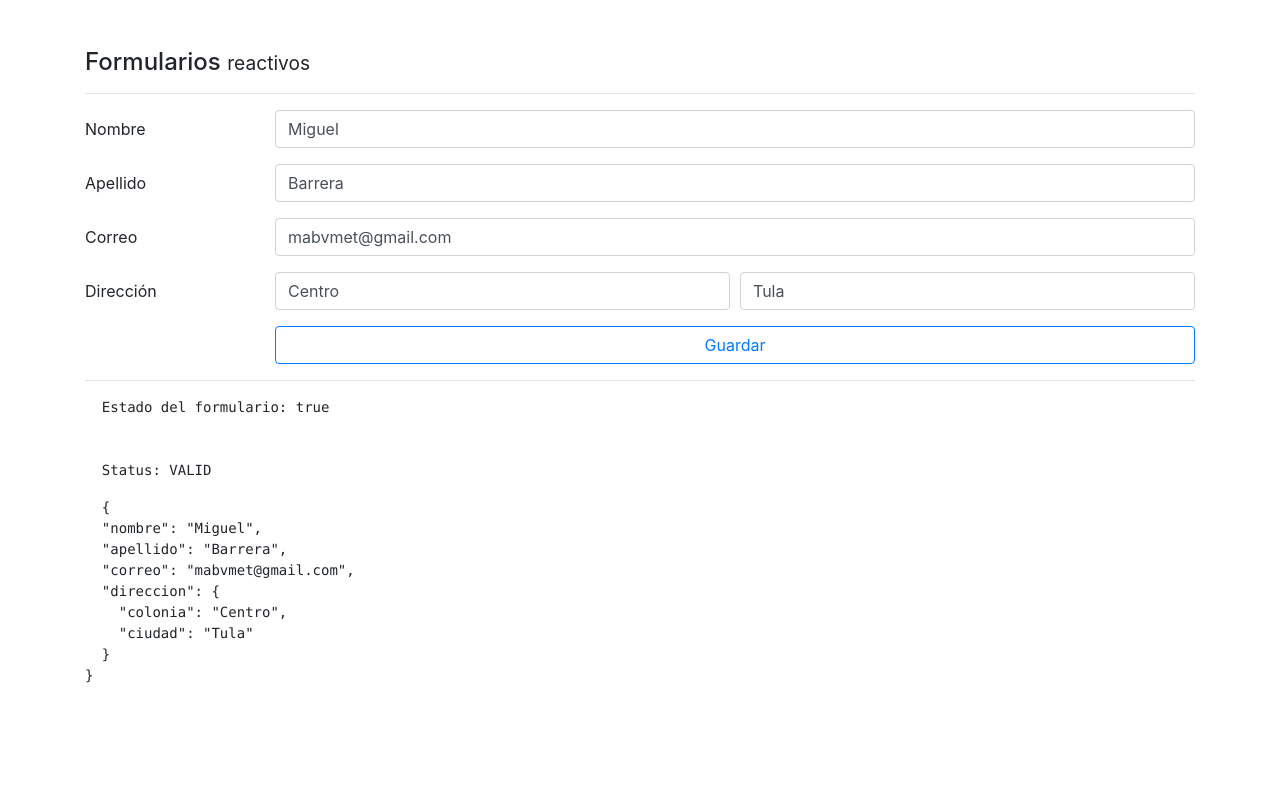
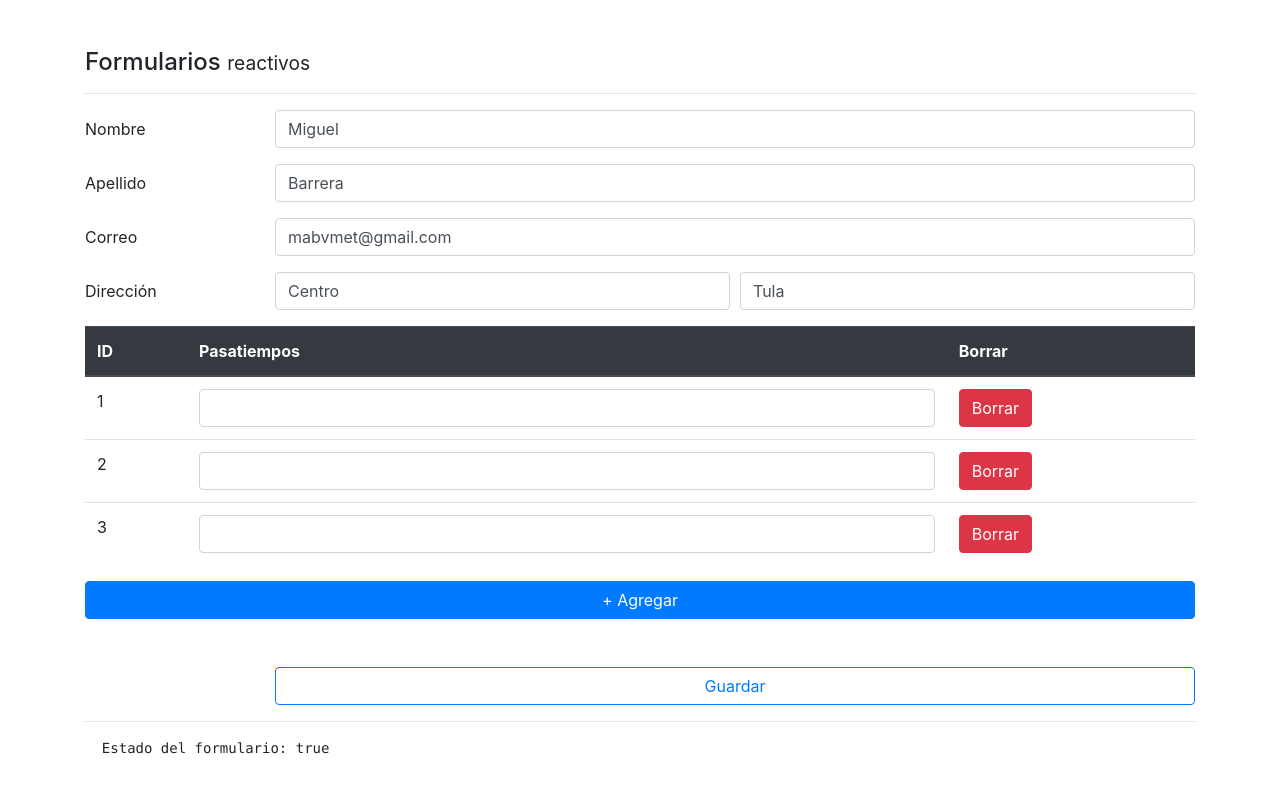
Before and after one commit to mabvmex/Angular-demos, an Angular app: page /reactive in a window 1280 px wide. Shown: the top 800 px of the page. Built offline with nearby package versions, Linux system fonts and the light colour scheme.

Commit message:
Reactivo: Arreglos de FormControl - FormArray

```diff
--- a/src/app/pages/reactive/reactive.component.html
+++ b/src/app/pages/reactive/reactive.component.html
@@ -16,9 +16,7 @@
         <small *ngIf="nombreNoValido" class="text-danger">
           Ingrese el nombre, al menos 5 letras.
         </small>
-        <small *ngIf="nombreValido" class="text-success" >
-          Correcto
-        </small>
+        <small *ngIf="nombreValido" class="text-success"> Correcto </small>
       </div>
     </div>
 
@@ -36,9 +34,7 @@
         <small *ngIf="apellidoNoValido" class="text-danger">
           Ingrese el apellido
         </small>
-        <small *ngIf="apellidoValido" class="text-success" >
-          Correcto
-        </small>
+        <small *ngIf="apellidoValido" class="text-success"> Correcto </small>
       </div>
     </div>
   </div>
@@ -53,39 +49,32 @@
         formControlName="correo"
         [class.is-invalid]="correoNoValido"
         [class.is-valid]="correoValido"
-
       />
 
       <small *ngIf="correoNoValido" class="text-danger">
         Ingrese el correo
       </small>
-      <small *ngIf="correoValido" class="text-success" >
-        Correcto
-      </small>
-
+      <small *ngIf="correoValido" class="text-success"> Correcto </small>
     </div>
   </div>
-
 
   <div class="form-group row" formGroupName="direccion">
     <label class="col-2 col-form-label">Dirección</label>
     <div class="form-row col">
       <div class="col">
         <input
-          class='form-control'
+          class="form-control"
           type="text"
           placeholder="Colonia"
-          formControlName = "colonia"
+          formControlName="colonia"
           [class.is-invalid]="coloniaNoValido"
           [class.is-valid]="coloniaValido"
         />
-        <small *ngIf="coloniaNoValido" class="text-danger" >
+        <small *ngIf="coloniaNoValido" class="text-danger">
           Ingrese la colonia
         </small>
 
-        <small *ngIf="coloniaValido" class="text-success" >
-          Correcto
-        </small>
+        <small *ngIf="coloniaValido" class="text-success"> Correcto </small>
       </div>
 
       <div class="col">
@@ -97,15 +86,51 @@
           [class.is-invalid]="ciudadNoValido"
           [class.is-valid]="ciudadValido"
         />
-        <small *ngIf="ciudadNoValido" class="text-danger" >
+        <small *ngIf="ciudadNoValido" class="text-danger">
           Ingrese la ciudad
         </small>
 
-        <small *ngIf="ciudadValido" class="text-success" >
-          Correcto
-        </small>
+        <small *ngIf="ciudadValido" class="text-success"> Correcto </small>
+      </div>
+    </div>
+  </div>
 
-      </div>
+  <div class="row">
+    <div class="col">
+      <table class="table">
+        <thead class="thead-dark">
+          <tr>
+            <th>ID</th>
+            <th>Pasatiempos</th>
+            <th>Borrar</th>
+          </tr>
+        </thead>
+        <tbody formArrayName="pasatiempos">
+          <tr *ngFor="let control of pasatiempos.controls; let i = index">
+            <td> {{ i + 1 }} </td>
+            <td>
+              <input
+                class="form-control"
+                type="text"
+                [formControlName]="i"
+              >
+            </td>
+            <td>
+              <button class="btn btn-danger">
+                Borrar
+              </button>
+            </td>
+          </tr>
+        </tbody>
+      </table>
+
+      <button
+        class="btn btn-primary mt-3 mb-5 btn-block"
+        type="button">
+
+        + Agregar
+
+      </button>
     </div>
   </div>
 
--- a/src/app/pages/reactive/reactive.component.ts
+++ b/src/app/pages/reactive/reactive.component.ts
@@ -1,5 +1,5 @@
 import { Component, OnInit } from '@angular/core';
-import { FormBuilder, FormGroup, Validators } from '@angular/forms';
+import { FormArray, FormBuilder, FormGroup, Validators } from '@angular/forms';
 
 @Component({
   selector: 'app-reactive',
@@ -15,6 +15,10 @@
   }
 
   ngOnInit(): void {}
+
+  get pasatiempos() {
+    return this.forma.get('pasatiempos') as FormArray;
+  }
 
   get nombreNoValido() {
     return this.forma.get('nombre').invalid && this.forma.get('nombre').touched;
@@ -87,6 +91,9 @@
         colonia: ['', [Validators.required, Validators.minLength(2)]],
         ciudad: ['', [Validators.required, Validators.minLength(2)]],
       }),
+      pasatiempos: this.fb.array([
+        [], [], []
+      ])
     });
   }
 
```
